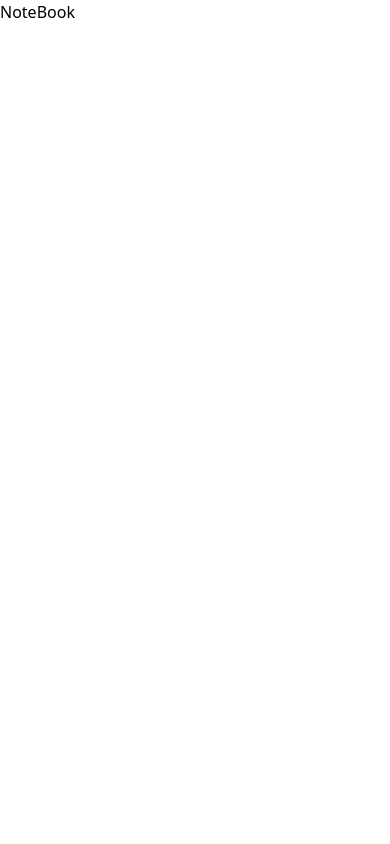
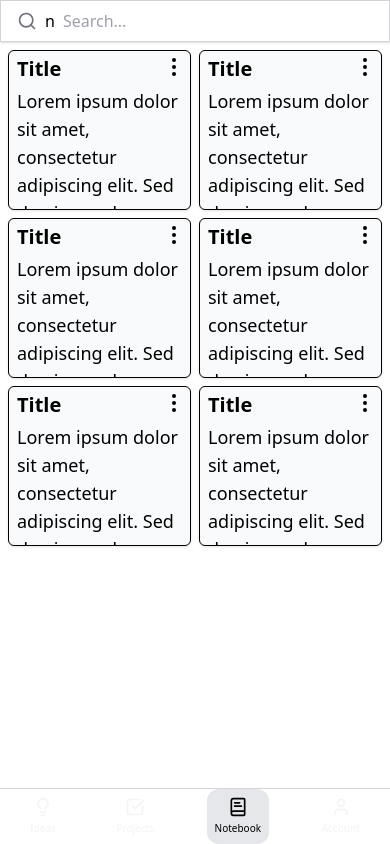
Before and after one commit to HaswanthTamil/CollabBoard, a Next.js app in the folder frontend/: page /notebook in a window 390 px wide. Built offline with nearby package versions, Linux system fonts and the light colour scheme.

Commit message:
Add some more missing files.

```diff
--- a/frontend/src/app/ideaboard/page.tsx
+++ b/frontend/src/app/ideaboard/page.tsx
@@ -1,7 +1,11 @@
+import Header from "@/components/nonreusable-ui/Header"
+
 const IdeaBoard = () => {
   return (
     <>
-      <div>IdeaBoard</div>
+      <div>
+        <Header />
+      </div>
     </>
   )
 }
--- a/frontend/src/app/layout.tsx
+++ b/frontend/src/app/layout.tsx
@@ -1,5 +1,6 @@
 import type { Metadata } from "next"
 import "../styles/globals.css"
+import NavPanel from "@/components/nonreusable-ui/NavPanel"
 
 export const metadata: Metadata = {
   title: "CollabBoard",
@@ -11,12 +12,19 @@ export const metadata: Metadata = {
 
 export default function RootLayout({
   children,
-}: Readonly<{
+}: {
   children: React.ReactNode
-}>) {
+}) {
   return (
     <html lang="en">
-      <body>{children}</body>
+      <body className="flex flex-col min-h-screen">
+        <main className="flex-grow">{children}</main>
+
+        {/* NavPanel fixed bottom only on mobile */}
+        <div className="fixed bottom-0 left-0 right-0 md:hidden z-50">
+          <NavPanel />
+        </div>
+      </body>
     </html>
   )
 }
--- a/frontend/src/app/notebook/page.tsx
+++ b/frontend/src/app/notebook/page.tsx
@@ -1,7 +1,20 @@
+import Header from "@/components/nonreusable-ui/Header"
+import NoteCard from "@/components/reusable-ui/NoteCard"
+
 const NoteBook = () => {
   return (
     <>
-      <div>NoteBook</div>
+      <div className="bg-white dark:bg-black flex flex-col h-screen">
+        <Header />
+        <div className="columns-2 gap-2 space-y-2 p-2 overflow-auto flex-grow">
+          <NoteCard />
+          <NoteCard />
+          <NoteCard />
+          <NoteCard />
+          <NoteCard />
+          <NoteCard />
+        </div>
+      </div>
     </>
   )
 }
--- a/frontend/src/app/projectboard/page.tsx
+++ b/frontend/src/app/projectboard/page.tsx
@@ -1,7 +1,11 @@
+import Header from "@/components/nonreusable-ui/Header"
+
 const ProjectBoard = () => {
   return (
     <>
-      <div>ProjectBoard</div>
+      <div>
+        <Header />
+      </div>
     </>
   )
 }
```
